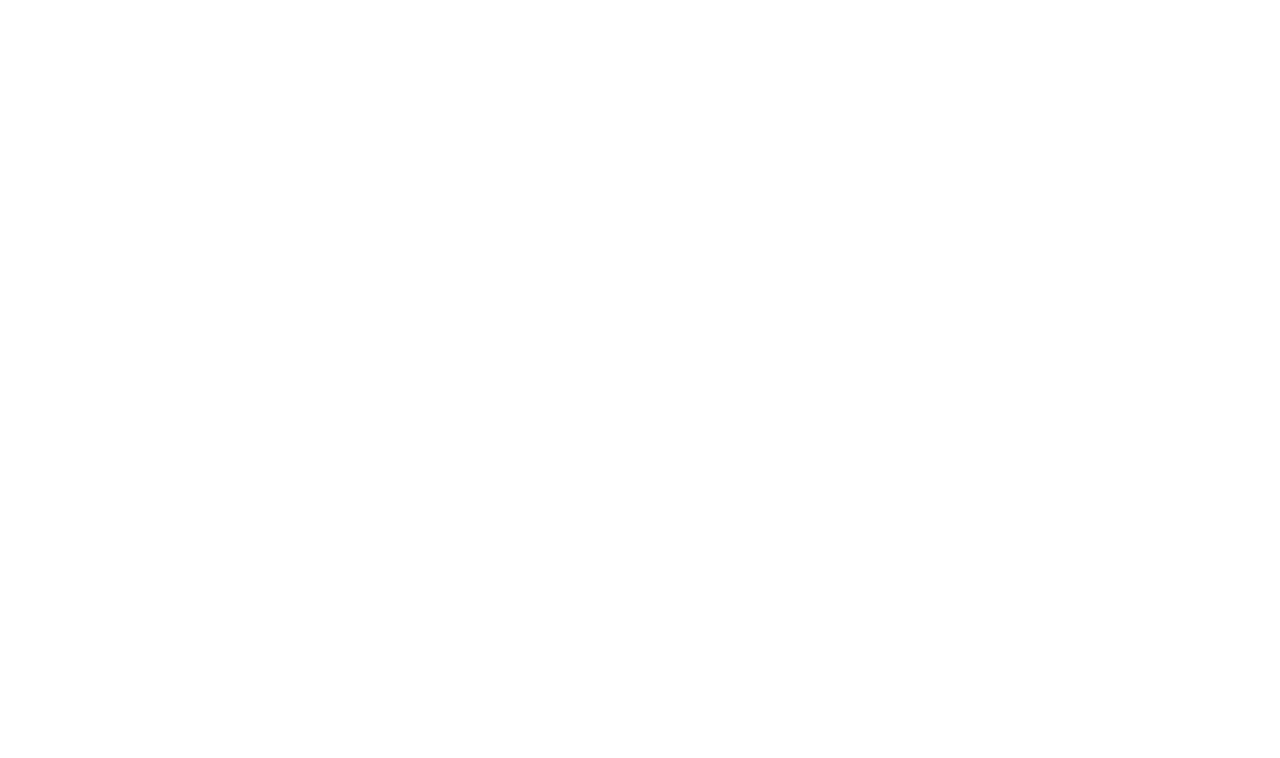
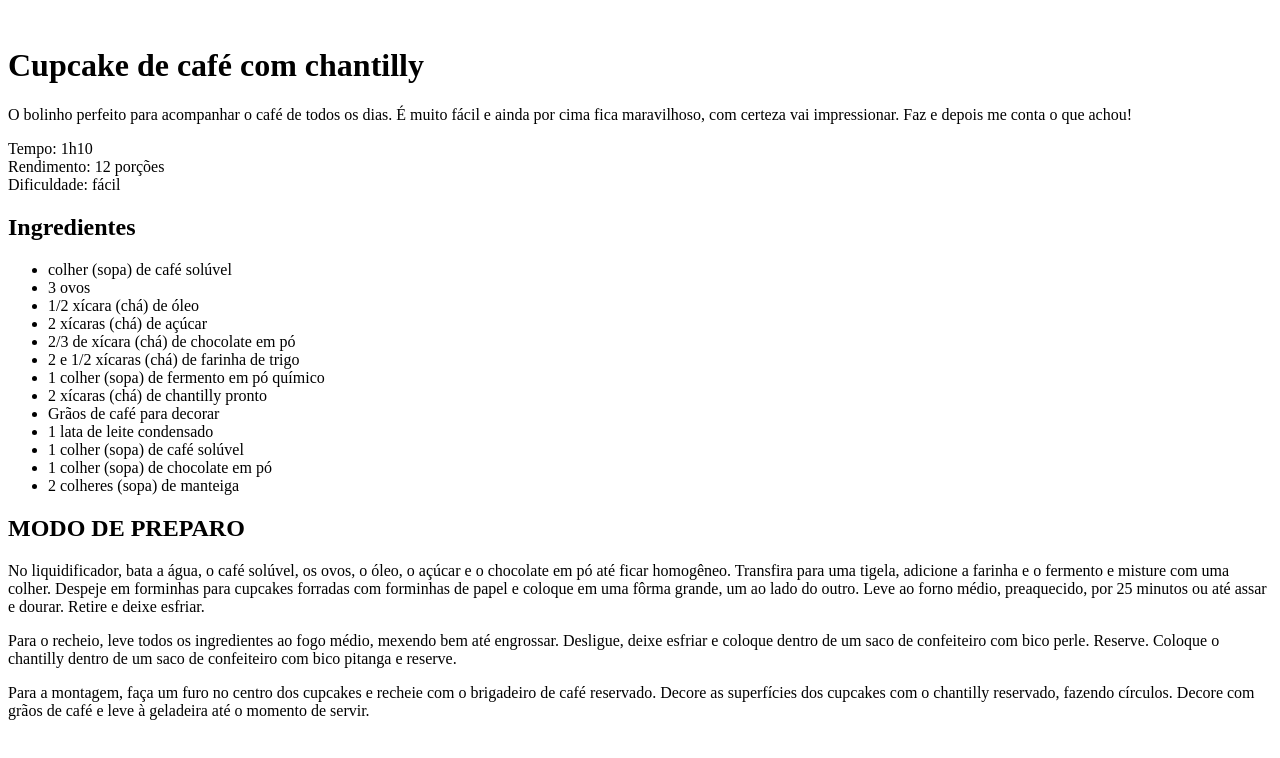
Before and after one commit to GustavoGenehr/PRIMEIRO, a plain HTML site: page index.html in a window 1280 px wide. Drawn offline with Linux system fonts and the light colour scheme.

Commit message:
iniciando um commit

```diff
--- a/index.html
+++ b/index.html
@@ -3,9 +3,44 @@
 <head>
     <meta charset="UTF-8">
     <meta name="viewport" content="width=device-width, initial-scale=1.0">
-    <title>meu site</title>
+    <title>Minhas Receitas</title>
 </head>
 <body>
+    <div id="page">
+    <img src="" alt="">
+    <main>
+        <section id="about"></section>
+        <h1>Cupcake de café com chantilly</h1>
+        <p>O bolinho perfeito para acompanhar o café de todos os dias. É muito fácil e ainda por cima fica maravilhoso, com certeza vai impressionar. Faz e depois me conta o que achou!</p>
+        <p>
+            Tempo: 1h10<br>Rendimento: 12 porções<br>Dificuldade: fácil
+        </p>
+        <section id="ingredientes"></section>
+        <h2>Ingredientes</h2>
+        <ul>
+<li>colher (sopa) de café solúvel</li>
+<li>3 ovos</li>
+<li>1/2 xícara (chá) de óleo</li>
+<li>2 xícaras (chá) de açúcar</li>
+<li>2/3 de xícara (chá) de chocolate em pó</li>
+<li>2 e 1/2 xícaras (chá) de farinha de trigo</li>
+<li>1 colher (sopa) de fermento em pó químico</li>
+<li>2 xícaras (chá) de chantilly pronto</li>
+<li>Grãos de café para decorar</li>
+<li>1 lata de leite condensado</li>
+<li>1 colher (sopa) de café solúvel</li>
+<li>1 colher (sopa) de chocolate em pó</li>
+<li>2 colheres (sopa) de manteiga</li>
+        </ul>
+        <section id="preparo"></section>
+        <h2>MODO DE PREPARO</h2>
+        <P>No liquidificador, bata a água, o café solúvel, os ovos, o óleo, o açúcar e o chocolate em pó até ficar homogêneo. Transfira para uma tigela, adicione a farinha e o fermento e misture com uma colher. Despeje em forminhas para cupcakes forradas com forminhas de papel e coloque em uma fôrma grande, um ao lado do outro. Leve ao forno médio, preaquecido, por 25 minutos ou até assar e dourar. Retire e deixe esfriar. </P>
+<p>Para o recheio, leve todos os ingredientes ao fogo médio, mexendo bem até engrossar. Desligue, deixe esfriar e coloque dentro de um saco de confeiteiro com bico perle. Reserve. Coloque o chantilly dentro de um saco de confeiteiro com bico pitanga e reserve.</p>
+<p>Para a montagem, faça um furo no centro dos cupcakes e recheie com o brigadeiro de café reservado. Decore as superfícies dos cupcakes com o chantilly reservado, fazendo círculos. Decore com grãos de café e leve à geladeira até o momento de servir.</p>
 
+
+
+</main>
+    </div>
 </body>
 </html>
```
